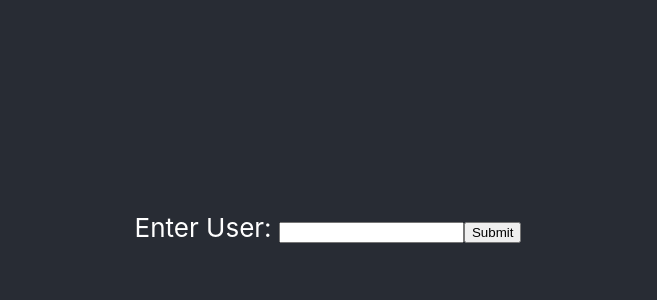
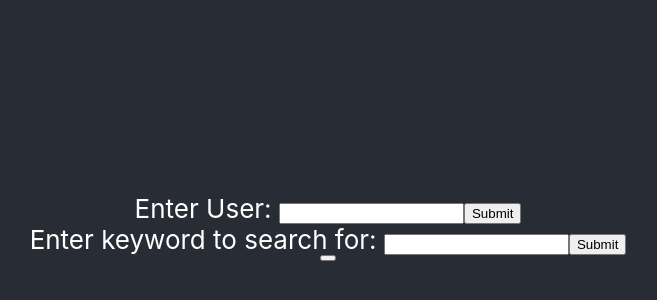
Before and after one commit to AWSMProdigy/Twitter-bot, a React (Create React App) app in the folder frontend/: page / in a window 1280 px wide. Shown: the part 112-412 px from the top of the page, without its empty margins (312-969 px from the left). Built offline with nearby package versions, Linux system fonts and the light colour scheme.

Commit message:
Working on adding keyword filters

```diff
--- a/frontend/src/App.js
+++ b/frontend/src/App.js
@@ -9,9 +9,11 @@ function App() {
   const[user, setUser] = useState("");
   const[myVar, setVar] = useState();
   const[count, setCount] = useState(0);
-  const[bg, setBG] = useState("#282c34")
+  const[bg, setBG] = useState("#282c34");
+  const[keywords, setKeywords] = useState([]);
 
   var userToGrab = React.createRef();
+  var keyToGrab = React.createRef();
 
   useEffect(() =>{
     if(count === 0){
@@ -43,7 +45,7 @@ function App() {
     }
     //IF tweet includes Zelda, show greeen
     else{
-      if(tweet.toLowerCase().includes("zelda") || tweet.toLowerCase().includes("tears")){
+      if(keywords.some(v => (tweet.toLowerCase().includes(v)))){
         setBG("#1dd10c");
       }
       //If not, show red
@@ -82,6 +84,25 @@ function App() {
     })
   }
 
+  function addKeyword(e){
+    e.preventDefault();
+    if(keyToGrab.current.value === ""){
+      alert("Please enter a keyword")
+    }
+    else{
+      let newkey = keywords;
+      newkey.push(keyToGrab.current.value)
+      setKeywords(keywords, keyToGrab.current.value);
+      console.log(keywords)
+
+      keyToGrab.current.value = "";
+    }
+  }
+
+  function clearKeywords(){
+    setKeywords([]);
+  }
+
   return (
     <div className="App">
       <header className="App-header" style={{backgroundColor: bg}}>
@@ -90,7 +111,16 @@ function App() {
           <input id="userInput" ref={userToGrab}></input>
           <input type="submit"></input>
         </form>
+        <form onSubmit={addKeyword}>
+          <label>Enter keyword to search for: </label>
+          <input id="keywordInput" ref={keyToGrab}></input>
+          <input type="submit"></input>
+        </form>
+        <button onClick={clearKeywords}></button>
         <h3>{user}</h3>
+        {keywords.map((keyword) =>
+          <h3 key={keyword}>{keyword}</h3>
+        )}
         <h3 id="lastTweet">{tweet}</h3>
       </header>
     </div>
```
